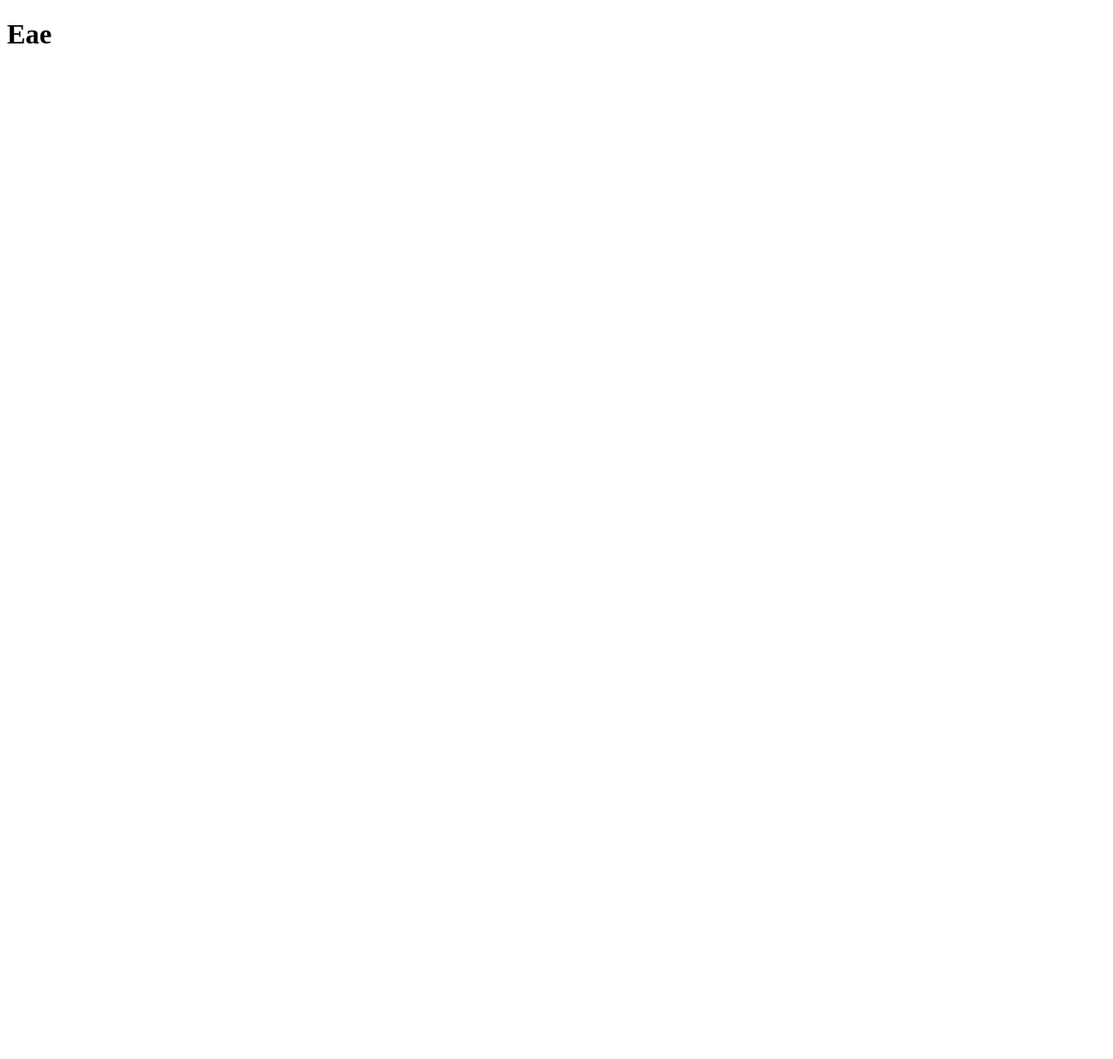
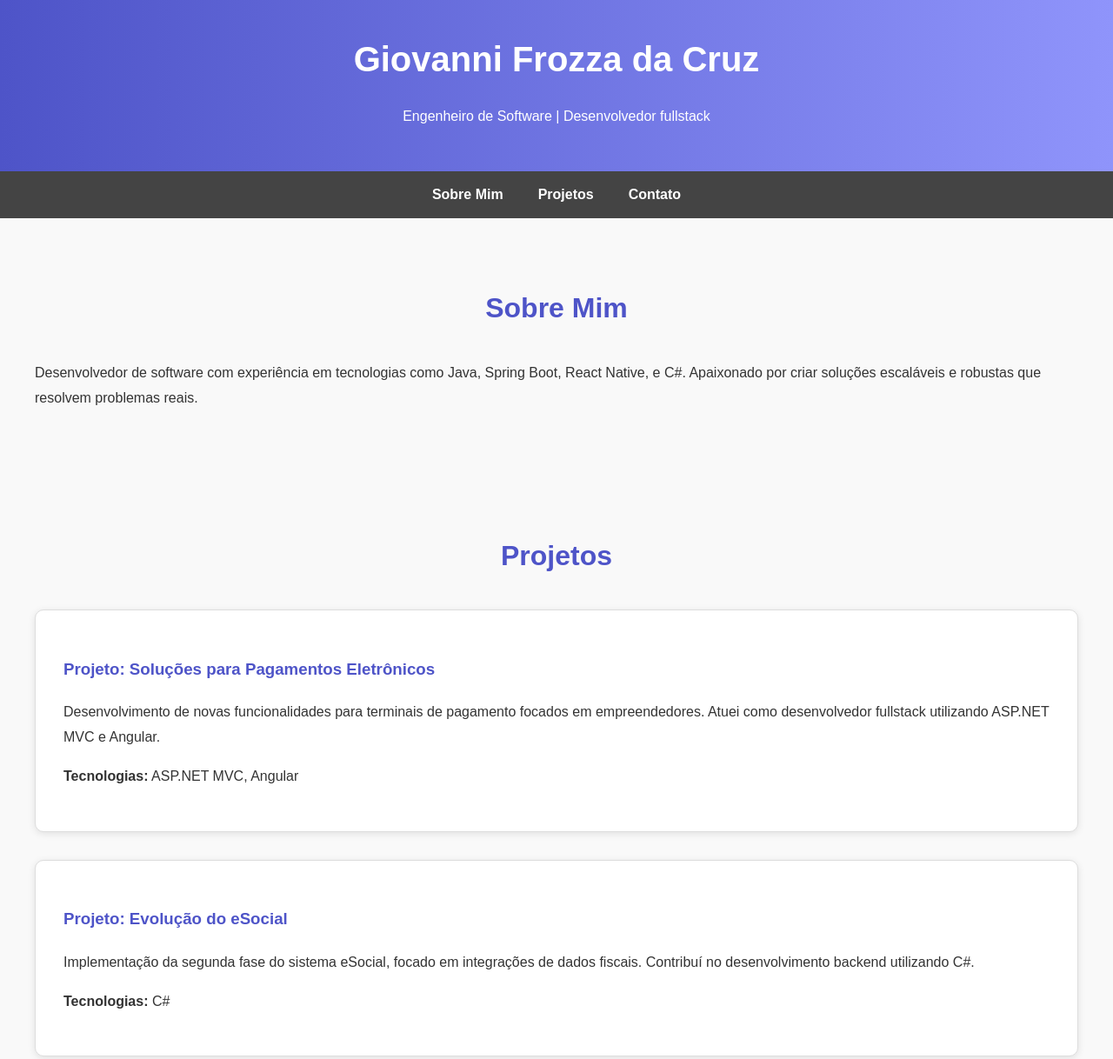
Before and after one commit to GiovanniFrozza/portfolio, a plain HTML site: page index.html in a window 1280 px wide. Shown: the top 1218 px of the page at 87% size. Before the commit the page ends 800 px from the top, so only its background shows below. Drawn offline with Linux system fonts and the light colour scheme.

Commit message:
Update index.html

```diff
--- a/index.html
+++ b/index.html
@@ -1,11 +1,165 @@
 <!DOCTYPE html>
 <html lang="en">
+
 <head>
 	<meta charset="UTF-8">
 	<meta name="viewport" content="width=device-width, initial-scale=1.0">
-	<title>Document</title>
+	<title>Giovanni Frozza da Cruz - Portfólio</title>
+	<style>
+		body {
+			font-family: 'Poppins', Arial, sans-serif;
+			margin: 0;
+			padding: 0;
+			line-height: 1.8;
+			color: #333;
+			background-color: #f9f9f9;
+		}
+
+		header {
+			background: linear-gradient(90deg, #4e54c8, #8f94fb);
+			color: #fff;
+			padding: 2rem 0;
+			text-align: center;
+		}
+
+		header h1 {
+			margin: 0;
+			font-size: 2.5rem;
+		}
+
+		nav {
+			display: flex;
+			justify-content: center;
+			background: #444;
+			padding: 0.8rem;
+			position: sticky;
+			top: 0;
+			z-index: 1000;
+		}
+
+		nav a {
+			color: white;
+			text-decoration: none;
+			margin: 0 20px;
+			font-weight: bold;
+		}
+
+		nav a:hover {
+			text-decoration: underline;
+		}
+
+		section {
+			padding: 3rem 2rem;
+			max-width: 1200px;
+			margin: auto;
+		}
+
+		section h2 {
+			text-align: center;
+			margin-bottom: 2rem;
+			font-size: 2rem;
+			color: #4e54c8;
+		}
+
+		.project {
+			border: 1px solid #ddd;
+			padding: 2rem;
+			margin-bottom: 2rem;
+			background: white;
+			border-radius: 10px;
+			box-shadow: 0 2px 8px rgba(0, 0, 0, 0.1);
+			transition: transform 0.3s ease;
+		}
+
+		.project:hover {
+			transform: translateY(-10px);
+		}
+
+		.project h3 {
+			color: #4e54c8;
+		}
+
+		footer {
+			text-align: center;
+			padding: 1.5rem 0;
+			background: #333;
+			color: #fff;
+			margin-top: 2rem;
+		}
+
+		footer a {
+			color: #8f94fb;
+			text-decoration: none;
+		}
+
+		footer a:hover {
+			text-decoration: underline;
+		}
+	</style>
 </head>
+
 <body>
-	<h1>Eae</h1>
+
+	<header>
+		<h1>Giovanni Frozza da Cruz</h1>
+		<p>Engenheiro de Software | Desenvolvedor fullstack</p>
+	</header>
+
+	<nav>
+		<a href="#about">Sobre Mim</a>
+		<a href="#projects">Projetos</a>
+		<a href="#contact">Contato</a>
+	</nav>
+
+	<section id="about">
+		<h2>Sobre Mim</h2>
+		<p>Desenvolvedor de software com experiência em tecnologias como Java, Spring Boot, React Native, e C#.
+			Apaixonado por criar soluções escaláveis e robustas que resolvem problemas reais.</p>
+	</section>
+
+	<section id="projects">
+		<h2>Projetos</h2>
+
+		<div class="project">
+			<h3>Projeto: Soluções para Pagamentos Eletrônicos</h3>
+			<p>Desenvolvimento de novas funcionalidades para terminais de pagamento focados em empreendedores. Atuei
+				como desenvolvedor fullstack utilizando ASP.NET MVC e Angular.</p>
+			<p><strong>Tecnologias:</strong> ASP.NET MVC, Angular</p>
+		</div>
+
+		<div class="project">
+			<h3>Projeto: Evolução do eSocial</h3>
+			<p>Implementação da segunda fase do sistema eSocial, focado em integrações de dados fiscais. Contribuí no
+				desenvolvimento backend utilizando C#.</p>
+			<p><strong>Tecnologias:</strong> C#</p>
+		</div>
+
+		<div class="project">
+			<h3>Projeto: Automação de Testes</h3>
+			<p>Criação e execução de testes automatizados para uma aplicação backend, garantindo maior confiabilidade e
+				qualidade do sistema.</p>
+			<p><strong>Tecnologias:</strong> Java, Spring Boot, JUnit, Mockito</p>
+		</div>
+
+		<div class="project">
+			<h3>Projeto: Sistema Bancário</h3>
+			<p>Desenvolvimento backend para sistemas críticos do setor bancário, utilizando Java com Spring Boot.</p>
+			<p><strong>Tecnologias:</strong> Java, Spring Boot</p>
+		</div>
+	</section>
+
+	<section id="contact">
+		<h2>Contato</h2>
+		<p><strong>E-mail:</strong> giovannifrozza470@gmail.com</p>
+		<p><strong>LinkedIn:</strong> <a href="https://linkedin.com" target="_blank">linkedin.com/in/giovannifrozza</a>
+		</p>
+		<p><strong>GitHub:</strong> <a href="https://github.com/GiovanniFrozza" target="_blank">github.com/giovannifrozza</a></p>
+	</section>
+
+	<footer>
+		<p>&copy; 2024 Giovanni Frozza da Cruz | <a href="#">Voltar ao topo</a></p>
+	</footer>
+
 </body>
+
 </html>
```
